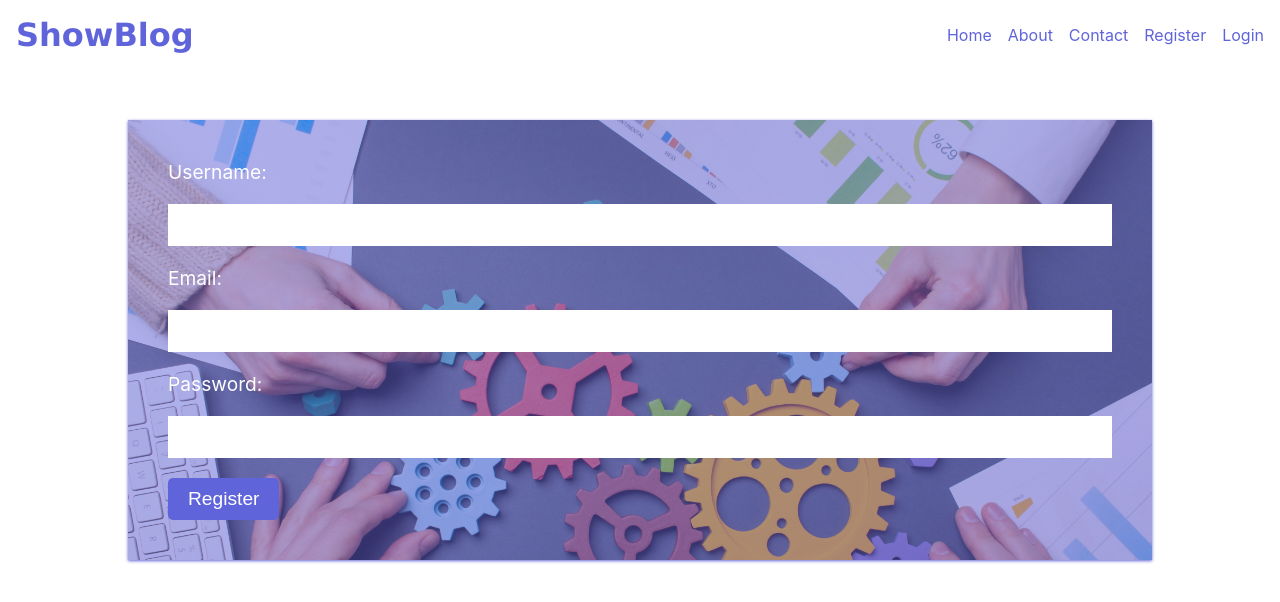
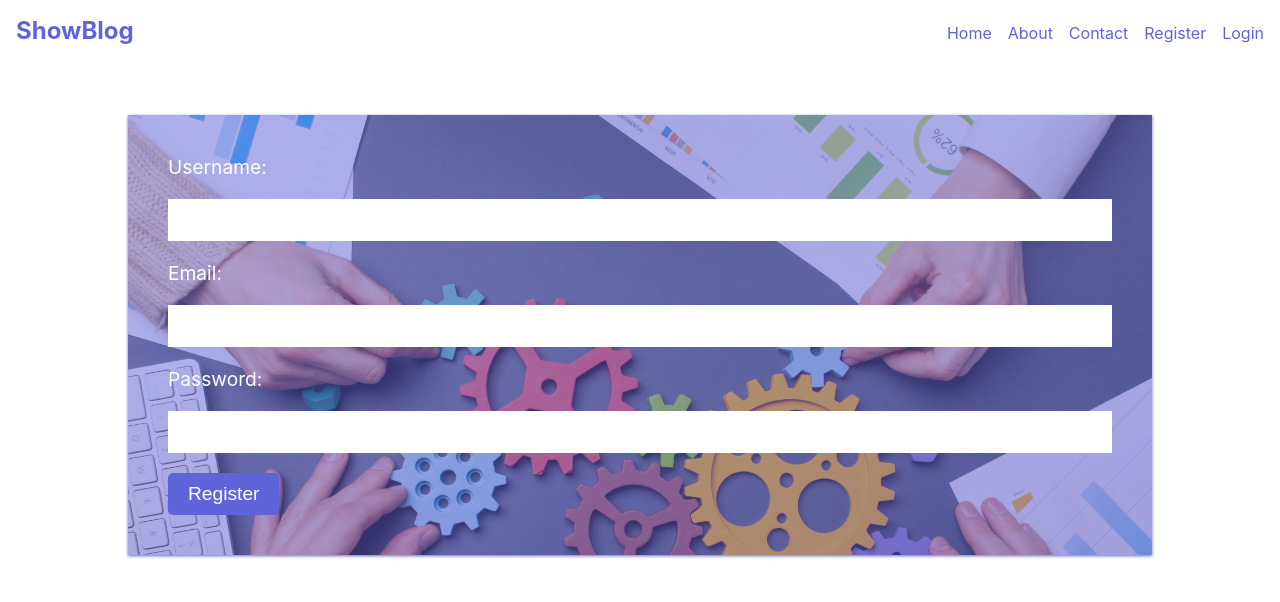
Before and after one commit to Obitope-Eniola-Nathaniel/blog-front-end, a React (Create React App) app: page /register in a window 1280 px wide. Shown: the top 602 px of the page. Built offline with nearby package versions, Linux system fonts and the light colour scheme.

Commit message:
nav bar animation

```diff
--- a/src/components/Navbar.css
+++ b/src/components/Navbar.css
@@ -9,7 +9,7 @@
 }
 
 .navbar-brand .logo {
-  font-family:'Lucida Sans';
+  font-family: "Lucida Sans";
   color: #6064da;
   font-size: 2rem;
 }
@@ -44,6 +44,23 @@
   text-decoration: none;
 }
 
+.text {
+  width: 30ch;
+  display: inline-block;
+  text-wrap: nowrap;
+  overflow: hidden;
+  /* margin: 100px; */
+  animation: typing 3s steps(45) infinite alternate-reverse;
+  font-size: 1.5rem;
+   color: #6064da;
+}
+
+@keyframes typing {
+  from {
+    width: 0;
+  }
+}
+
 @media (max-width: 768px) {
   .navbar-toggle {
     display: block;
--- a/src/components/Navbar.js
+++ b/src/components/Navbar.js
@@ -33,7 +33,7 @@ const Navbar = () => {
   return (
     <nav className="navbar">
       <div className="navbar-brand">
-        <Link to="/" className="logo">
+        <Link to="/" className="text">
           ShowBlog
         </Link>
       </div>
```
